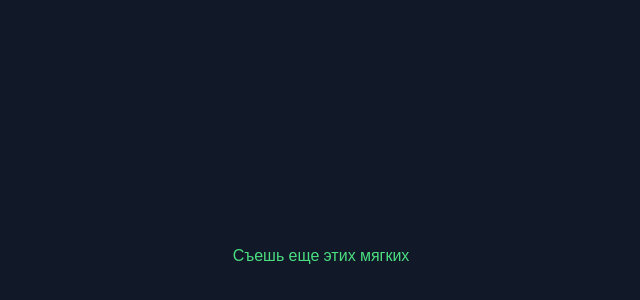
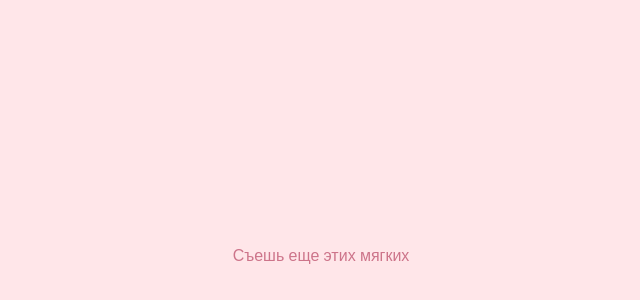
Before and after one commit to PushkinDenis/ai-social, a React (Vite) app: page / in a window 1280 px wide. Shown: the part 144-444 px from the top of the page, without its empty margins (319-959 px from the left). Built offline with nearby package versions, Linux system fonts and the light colour scheme.

Commit message:
Add fav and colors

```diff
--- a/index.html
+++ b/index.html
@@ -2,9 +2,9 @@
 <html lang="en">
   <head>
     <meta charset="UTF-8" />
-    <link rel="icon" type="image/svg+xml" href="/wrench.svg" />
+    <link rel="icon" type="image/svg+xml" href="icons/favicon.png" />
     <meta name="viewport" content="width=device-width, initial-scale=1.0" />
-    <title>Разборка</title>
+    <title>Ai-social</title>
   </head>
   <body>
     <div id="root"></div>
--- a/src/App.tsx
+++ b/src/App.tsx
@@ -1,7 +1,7 @@
 import { FC } from 'react';
 
 export const App: FC = () => (
-  <div className="flex text-green-400 bg-primary w-full h-screen items-center justify-center">
+  <div className="flex bg-lightRed text-red w-full h-screen items-center justify-center">
     Съешь еще этих мягких
   </div>
 );
--- a/src/index.css
+++ b/src/index.css
@@ -4,9 +4,18 @@
 
 @layer base {
   :root {
-    --background: 0 0% 100%;
+    --purple: 255.971, 67%, 59%;
+    --violet: 255.349, 88%, 90%;
+    --yellow: 39.6, 100%, 71%;
+    --black: 0, 7%, 6%;
+    --white: 73.333, 100%, 98%;
+    --light-red: 352.8, 100%, 95%;
+    --red: 345.517, 47%, 63%;
+    --light-green: 150, 100%, 92%;
+    --green: 146.286, 76%, 27%;
+
+    --background: 0 0% 96%;
     --foreground: 224 71.4% 4.1%;
-    --green: 0%, 128%, 0%;
     --card: 0 0% 100%;
     --card-foreground: 224 71.4% 4.1%;
     --popover: 0 0% 100%;
--- a/tailwind.config.js
+++ b/tailwind.config.js
@@ -24,6 +24,8 @@ module.exports = {
         body: ['DMsans', 'sans-serif'], // Убедитесь, что есть запасной шрифт
       },
       colors: {
+        red: 'hsl(var(--red))',
+        lightRed: 'hsl(var(--light-red))',
         border: 'hsl(var(--border))',
         input: 'hsl(var(--input))',
         ring: 'hsl(var(--ring))',
```
Also changed, not shown: public/icons/favicon.png (added).
